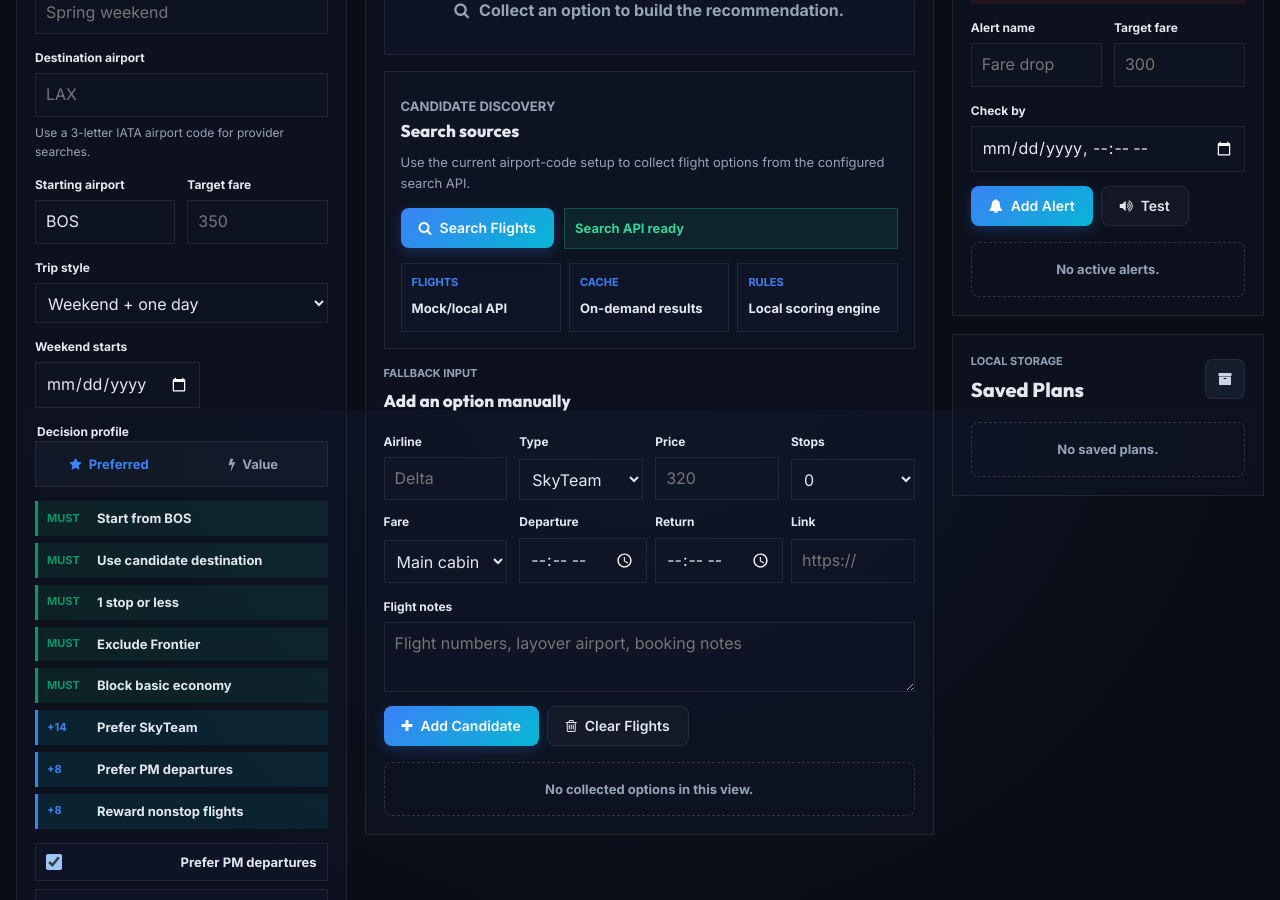
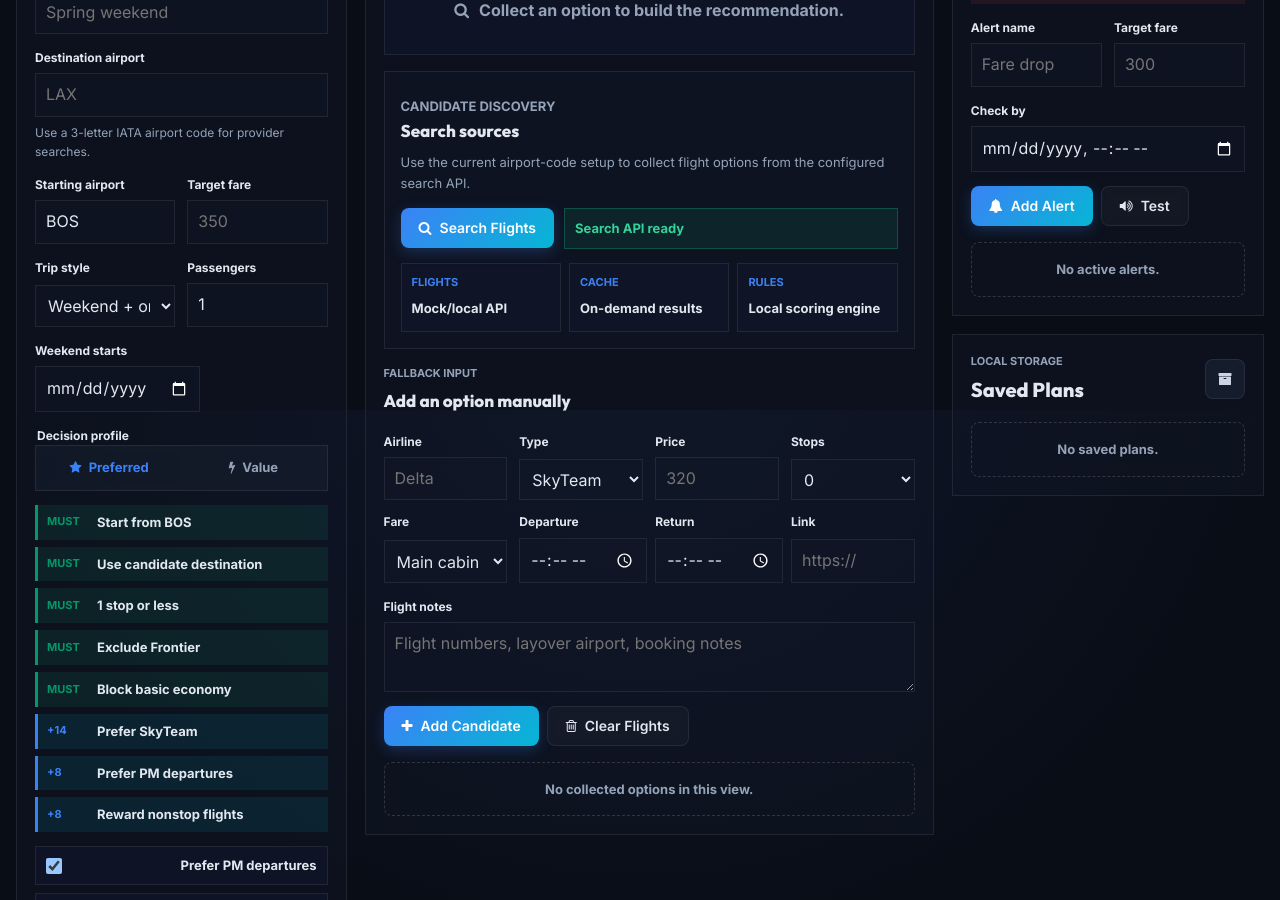
Before and after one commit to kamleshkc2002/kamleshkc2002.github.io, a Jekyll site: the page built from vacation-planner/index.html, in a window 1280 px wide and 900 px high, scrolled down 490 px. Built offline with Jekyll 4.4.1, drawn with Linux system fonts in a browser that asks for light colours.

Commit message:
Add passenger count selection configuration to Vacation Planner frontend

```diff
--- a/js/vacation-planner/discovery.js
+++ b/js/vacation-planner/discovery.js
@@ -88,7 +88,7 @@ export function buildFlightSearchRequest(app) {
         origin: cleanAirport(plan.origin || "BOS"),
         destination: cleanAirport(plan.destination),
         travelWindow: windowDates,
-        passengers: 1,
+        passengers: Number(plan.passengers || 1),
         budget: Number(plan.budget || 0) || undefined,
         tripStyle: plan.tripStyle,
         rules: {
--- a/js/vacation-planner/main.js
+++ b/js/vacation-planner/main.js
@@ -79,6 +79,7 @@ function cacheElements() {
         "excludeBasic",
         "preferSkyTeam",
         "maxStops",
+        "passengers",
         "tripNotes",
         "branchRules",
         "savePlan",
@@ -139,6 +140,7 @@ function bindEvents() {
         "excludeBasic",
         "preferSkyTeam",
         "maxStops",
+        "passengers",
         "tripNotes"
     ].forEach(function (id) {
         var element = els[id];
@@ -194,6 +196,7 @@ function fillPlannerForm() {
     els.excludeBasic.checked = Boolean(plan.excludeBasic);
     els.preferSkyTeam.checked = Boolean(plan.preferSkyTeam);
     els.maxStops.value = String(isFiniteNumber(plan.maxStops) ? plan.maxStops : 1);
+    els.passengers.value = String(isFiniteNumber(plan.passengers) ? plan.passengers : 1);
     els.tripNotes.value = plan.tripNotes || "";
 
     var branch = plan.branch || "preferred";
@@ -219,6 +222,7 @@ function readPlannerForm() {
         excludeBasic: els.excludeBasic.checked,
         preferSkyTeam: els.preferSkyTeam.checked,
         maxStops: Number(els.maxStops.value),
+        passengers: Number(els.passengers.value || 1),
         tripNotes: els.tripNotes.value.trim()
     });
 }
--- a/js/vacation-planner/state.js
+++ b/js/vacation-planner/state.js
@@ -16,6 +16,7 @@ export function defaultState() {
             excludeBasic: true,
             preferSkyTeam: true,
             maxStops: 1,
+            passengers: 1,
             tripNotes: ""
         },
         candidates: [],
--- a/vacation-planner/index.html
+++ b/vacation-planner/index.html
@@ -96,6 +96,7 @@ planner_api_base: https://vacation-planner-flight-search.kamleshkc2002.workers.d
                         </div>
                     </div>
 
+                    <div class="split-fields">
                         <div class="form-field">
                             <label for="tripStyle">Trip style</label>
                             <select id="tripStyle" name="tripStyle">
@@ -103,6 +104,11 @@ planner_api_base: https://vacation-planner-flight-search.kamleshkc2002.workers.d
                                 <option value="long_weekend_plus_one">Long weekend + one day</option>
                                 <option value="custom">Custom dates</option>
                             </select>
+                        </div>
+                        <div class="form-field">
+                            <label for="passengers">Passengers</label>
+                            <input type="number" id="passengers" name="passengers" min="1" max="9" value="1">
+                        </div>
                     </div>
 
                     <div class="split-fields">
```
Lines whose indentation alone changed are shown as unchanged.
